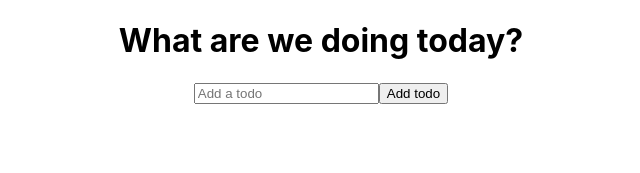
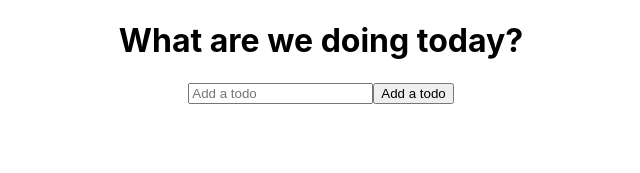
Before and after one commit to Mbtj/todo-app, a React (Create React App) app: page / in a window 1280 px wide. Shown: the top 173 px of the page, without its empty margins (319-959 px from the left). Built offline with nearby package versions, Linux system fonts and the light colour scheme.

Commit message:
change button content

```diff
--- a/src/components/TodoForm.js
+++ b/src/components/TodoForm.js
@@ -9,10 +9,13 @@
   const handleSubmit = e => {
     e.preventDefault();
 
+    // submits a pseudo-unique id and text to add to the list
     props.onSubmit({
       id: Math.floor(Math.random() * 10000),
       text: input
-    })
+    });
+
+    console.log('submit');
   }
   return (
     <form className='todo-form' onSubmit={handleSubmit}>
@@ -23,7 +26,7 @@
         name='text'
         className='todo-input'
         onChange={handleChange} />
-        <button className='todo-button'>Add todo</button>
+        <button className='todo-button'>Add a todo</button>
     </form>
   )
 }
```
